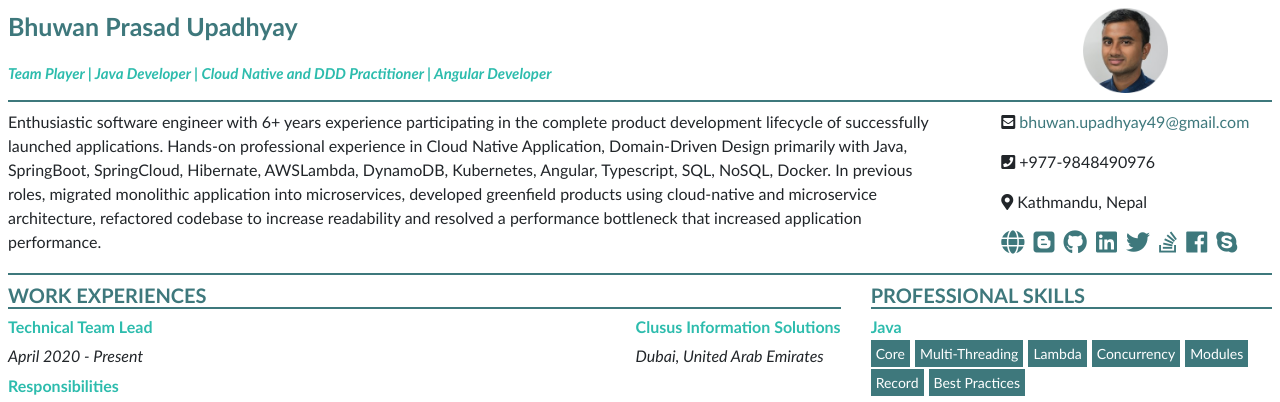
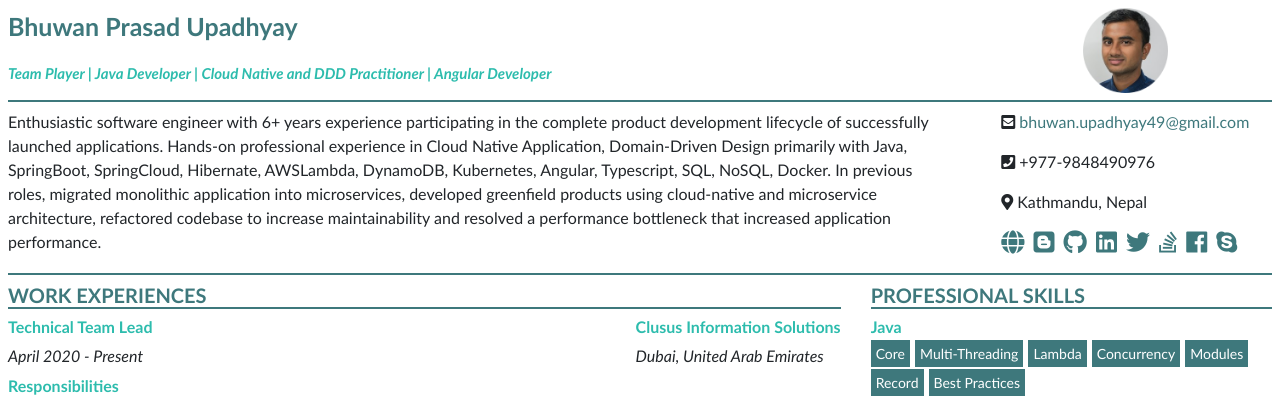
Before and after one commit to BhuwanUpadhyay/cv, a Jekyll site: the page built from index.markdown, in a window 1280 px wide. Shown: the top 402 px of the page. Built offline with Jekyll 4.4.1, drawn with Linux system fonts in a browser that asks for light colours; nearby versions of some CDN libraries.

Commit message:
docs: post

```diff
--- a/_data/cv.yml
+++ b/_data/cv.yml
@@ -8,7 +8,7 @@ summary: >-
   AWSLambda, DynamoDB, Kubernetes, Angular, Typescript, SQL, NoSQL, Docker.
   In previous roles, migrated monolithic application into microservices,
   developed greenfield products using cloud-native and microservice architecture,
-  refactored codebase to increase readability and resolved a performance bottleneck that increased application performance.
+  refactored codebase to increase maintainability and resolved a performance bottleneck that increased application performance.
 image: assets/images/2.png
 email: bhuwan.upadhyay49@gmail.com
 location: Kathmandu, Nepal
```
